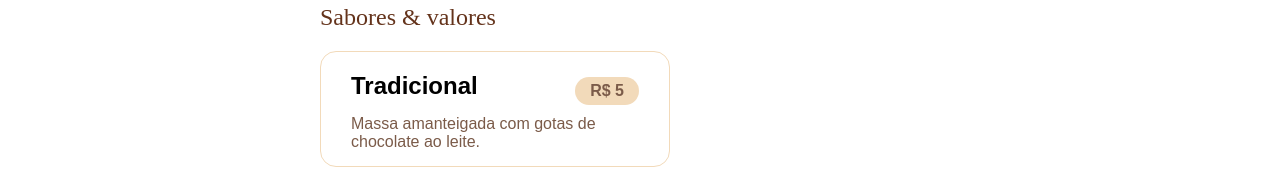
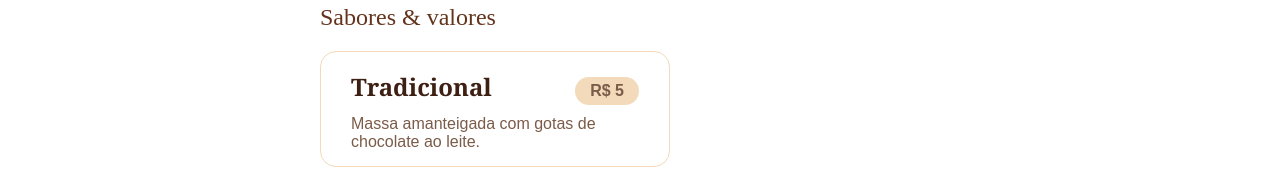
Before and after one commit to brenoiscde/Sweet_egevarth, a React (Vite) app: page / in a window 1280 px wide. Shown: the part 626-795 px from the top of the page. Built offline with nearby package versions, Linux system fonts and the light colour scheme; a web font is replaced by a local one.

Commit message:
Ajeitando a imagem de cookie

```diff
--- a/src/Main/Main.css
+++ b/src/Main/Main.css
@@ -25,7 +25,8 @@
    justify-content: space-between;
 
    h2{
-    font-family: arial, sans-serif;
+    font-family:Cambria, Cochin, Georgia, Times, 'Times New Roman', serif;
+    color:#3D2013;
    }
 }
 .preco{
```
Also changed, not shown: public/cookies.jpg (added).
